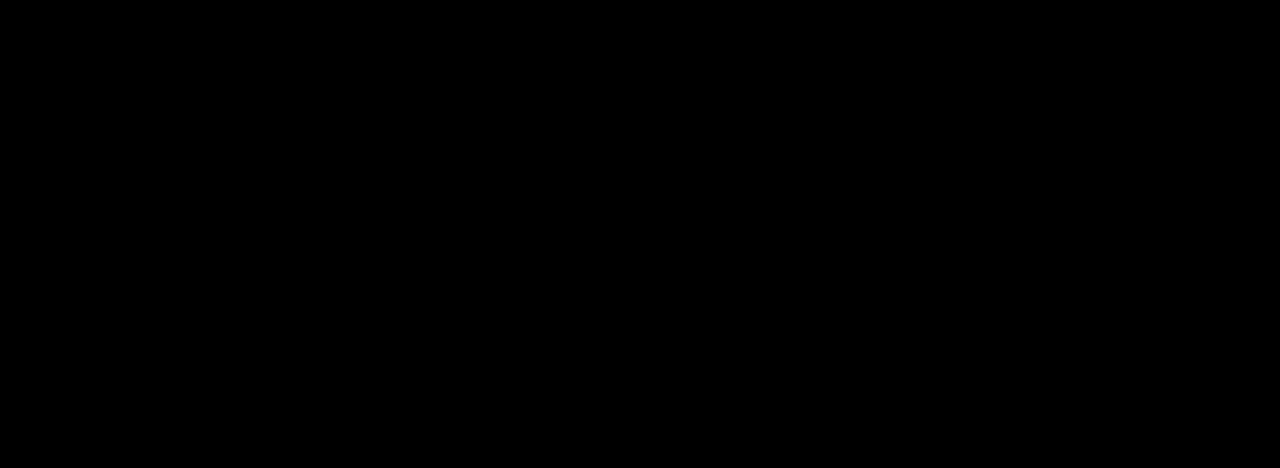
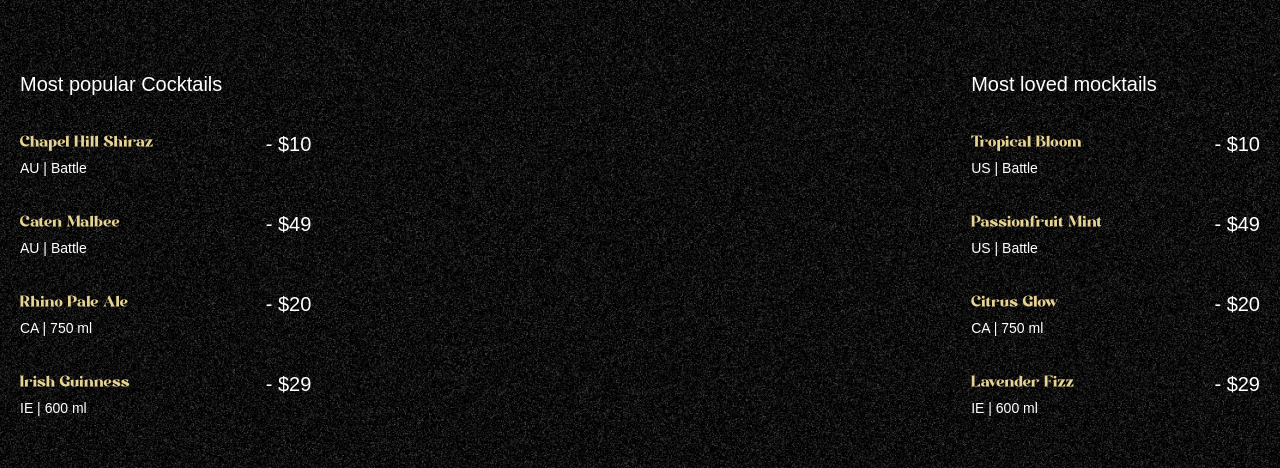
Before and after one commit to yohannesjo435/cocktail_gsap, a Next.js app: page / in a window 1280 px wide. Shown: the part 890-1358 px from the top of the page. Built offline with nearby package versions, Linux system fonts and the light colour scheme; a web font is replaced by a local one.

Commit message:
Implement Cocktails seciton

```diff
--- /dev/null
+++ b/src/app/components/Cocktails.jsx
@@ -0,0 +1,83 @@
+"use client";
+import Image from "next/image";
+import { useGSAP } from "@gsap/react";
+import gsap from "gsap";
+import { cocktailLists, mockTailLists } from "../constant";
+function Cocktails() {
+  useGSAP(() => {
+    const parallexTimeline = gsap.timeline({
+      scrollTrigger: {
+        trigger: "#cocktails",
+        start: "top 30%",
+        end: "bottom 80%",
+        scrub: true,
+      },
+    });
+
+    parallexTimeline
+      .from("#c-left-leaf", {
+        x: -100,
+        y: 100,
+      })
+      .from("#c-right-leaf", {
+        x: 100,
+        y: 100,
+      });
+  });
+  return (
+    <section id="cocktails" className="noisy">
+      <Image
+        src="/images/cocktail-left-leaf.png"
+        alt="l-leaf"
+        width={150}
+        height={150}
+        id="c-left-leaf"
+      />
+      <Image
+        src="/images/cocktail-right-leaf.png"
+        alt="r-leaf"
+        width={100}
+        height={100}
+        id="c-right-leaf"
+      />
+      <div className="list">
+        <div className="popular">
+          <h2>Most popular Cocktails</h2>
+
+          <ul>
+            {cocktailLists.map(({ name, country, detail, price }) => (
+              <li key={name}>
+                <div className="md:me-28">
+                  <h3>{name}</h3>
+                  <p>
+                    {country} | {detail}
+                  </p>
+                </div>
+                <span>- {price}</span>
+              </li>
+            ))}
+          </ul>
+        </div>
+        <div className="loved">
+          <h2>Most loved mocktails</h2>
+
+          <ul>
+            {mockTailLists.map(({ name, country, detail, price }) => (
+              <li key={name}>
+                <div className="md:me-28">
+                  <h3>{name}</h3>
+                  <p>
+                    {country} | {detail}
+                  </p>
+                </div>
+                <span>- {price}</span>
+              </li>
+            ))}
+          </ul>
+        </div>
+      </div>
+    </section>
+  );
+}
+
+export default Cocktails;
--- a/src/app/page.tsx
+++ b/src/app/page.tsx
@@ -3,6 +3,7 @@
 
 import Navbar from "@/app/components/Navbar";
 import Hero from "@/app/components/Hero";
+import Cocktails from "@/app/components/Cocktails";
 
 gsap.registerPlugin(ScrollTrigger, SplitText);
 
@@ -11,7 +12,7 @@
     <main>
       <Navbar />
       <Hero />
-      <div className="h-dvh bg-black"></div>
+      <Cocktails />
     </main>
   );
 }
```
